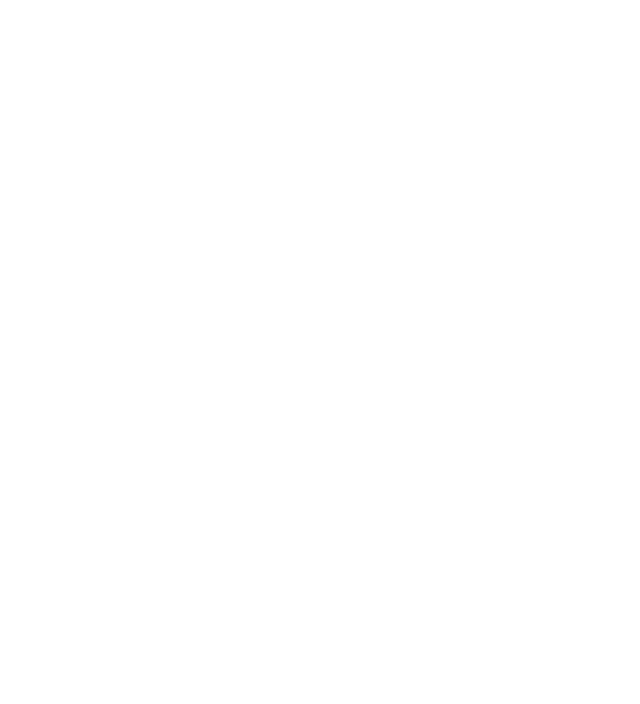
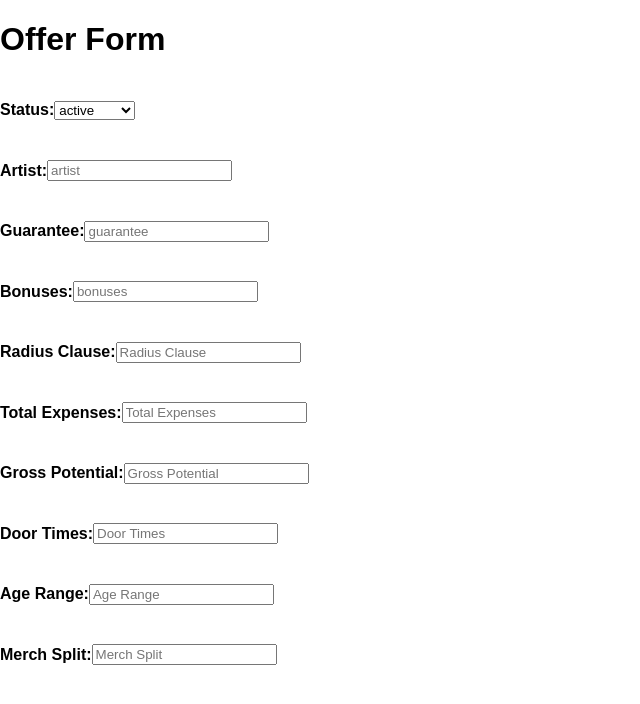
Before and after one commit to GraySmith00/talent-buyer-client, a React (Create React App) app: page /offerform in a window 1280 px wide. Shown: the top 704 px of the page, without its empty margins (0-640 px from the left). Built offline with nearby package versions, Linux system fonts and the light colour scheme.

Commit message:
Setup OfferForm component. Create Route. Wrap input fields.

```diff
--- /dev/null
+++ b/src/components/OfferForm/OfferForm.css
@@ -0,0 +1,3 @@
+.input-wrapper {
+  align-items: center;
+  display: flex; }
--- /dev/null
+++ b/src/components/OfferForm/OfferForm.js
@@ -0,0 +1,63 @@
+import React, { Component } from 'react';
+import './OfferForm.css';
+
+class OfferForm extends Component {
+  state = {
+
+  }
+
+  render() {
+    return (
+      <form className="offer-form">
+        <h1>Offer Form</h1>
+        <div className="input-wrapper">
+          <h4>Status:</h4>
+          <select name="status">
+            <option value="active">active</option>
+            <option value="pending">pending</option>
+            <option value="confirmed">confirmed</option>
+          </select>
+        </div>
+        <div className="input-wrapper">
+          <h4>Artist:</h4>
+          <input type="text" value={this.state.artist} placeholder="artist" />
+        </div>
+        <div className="input-wrapper">
+          <h4>Guarantee:</h4>
+          <input type="number" value={this.state.guarantee} placeholder="guarantee" />
+        </div>
+        <div className="input-wrapper">
+          <h4>Bonuses:</h4>
+          <input type="number" value={this.state.bonuses} placeholder="bonuses" />
+        </div>
+        <div className="input-wrapper">
+          <h4>Radius Clause:</h4>
+          <input type="text" value={this.state.radiusClause} placeholder="Radius Clause" />
+        </div>
+        <div className="input-wrapper">
+          <h4>Total Expenses:</h4>
+          <input type="number" value={this.state.totalExpenses} placeholder="Total Expenses" />
+        </div>
+        <div className="input-wrapper">
+          <h4>Gross Potential:</h4>
+          <input type="number" value={this.state.grossPotential} placeholder="Gross Potential" />
+        </div>
+        <div className="input-wrapper">
+          <h4>Door Times:</h4>
+          <input type="number" value={this.state.doorTimes} placeholder="Door Times" />
+        </div>
+        <div className="input-wrapper">
+          <h4>Age Range:</h4>
+          <input type="numer" value={this.state.ageRange} placeholder="Age Range" />
+        </div>
+        <div className="input-wrapper">
+          <h4>Merch Split:</h4>
+          <input type="numer" value={this.state.merchSplit} placeholder="Merch Split" />
+        </div>
+
+      </form>
+    );
+  }
+}
+
+export default OfferForm;
--- /dev/null
+++ b/src/components/OfferForm/OfferForm.scss
@@ -0,0 +1,4 @@
+.input-wrapper {
+  align-items: center;
+  display: flex;
+}
--- a/src/components/Routes/Routes.js
+++ b/src/components/Routes/Routes.js
@@ -5,6 +5,7 @@
 import ArtistIndex from '../ArtistIndex/ArtistIndex';
 import ArtistShow from '../ArtistShow/ArtistShow';
 import OfferTemplate from '../OfferTemplate/OfferTemplate';
+import OfferForm from '../OfferForm/OfferForm';
 
 class Routes extends Component {
   render() {
@@ -16,6 +17,7 @@
           <Route exact path="/artists" component={ArtistIndex} />
           <Route exact path="/artist" component={ArtistShow} />
           <Route exact path="/offertemplate" component={OfferTemplate} />
+          <Route exact path="/offerform" component={OfferForm} />
         </Fragment>
       </Router>
     );
```
Also changed, not shown: 1 other file (tests, documents, lock files or other folders).
